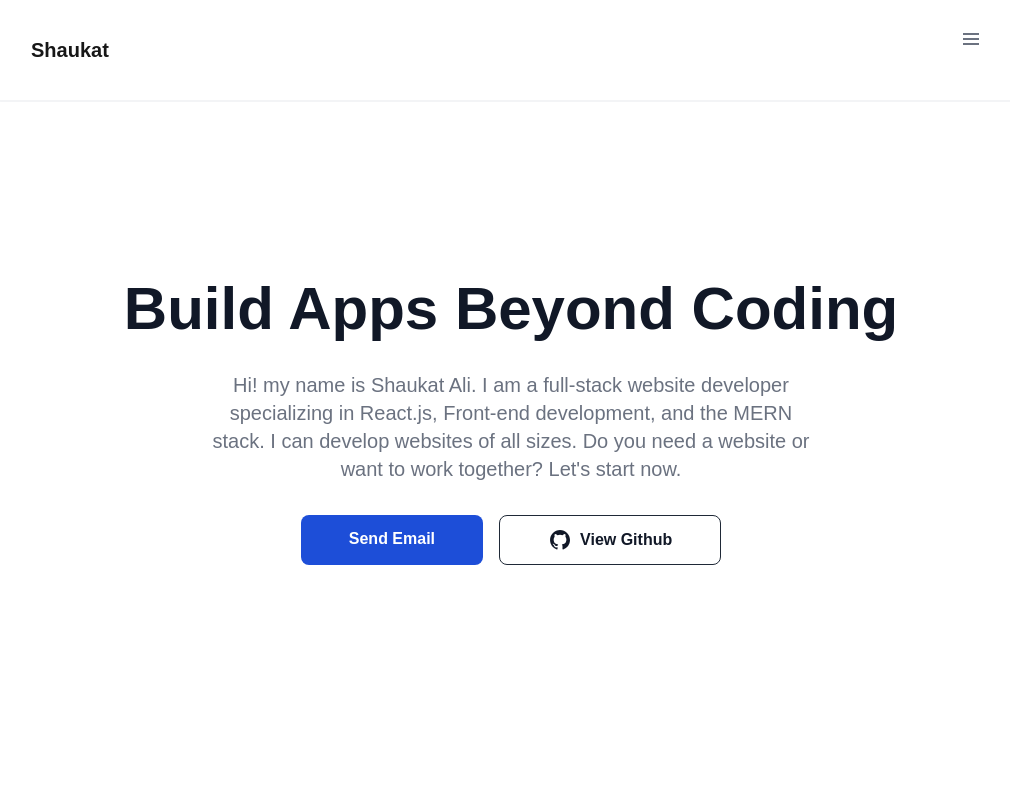
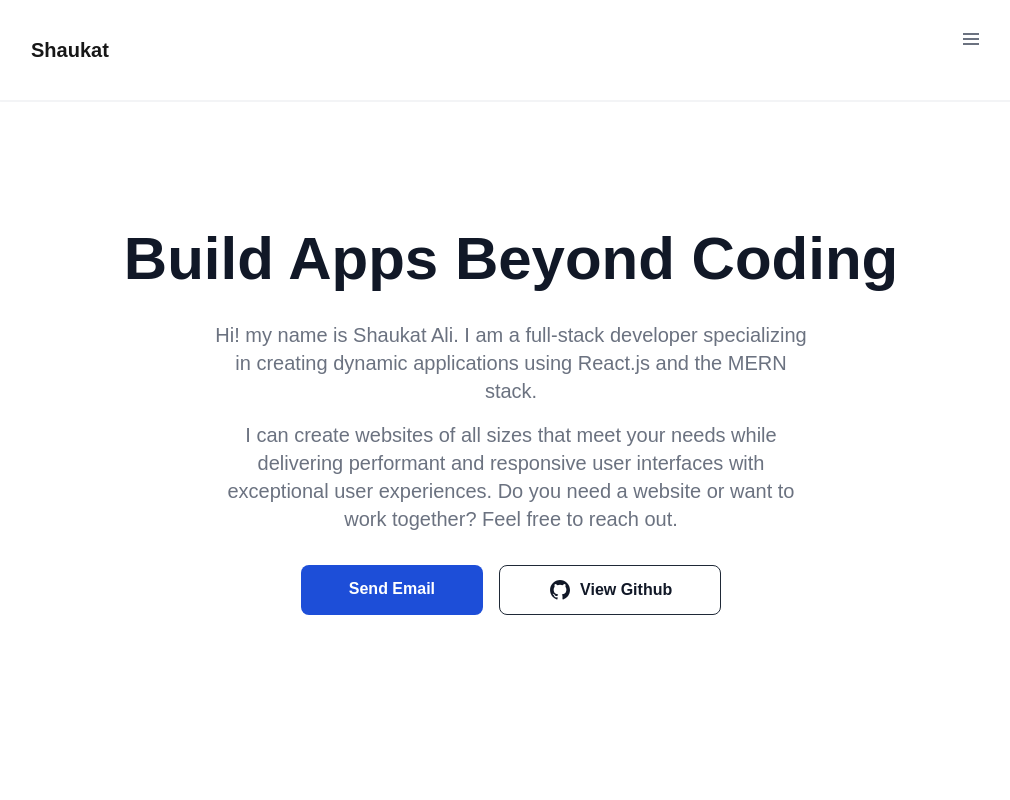
Before and after one commit to Shaukat-AB/next-portfolio, a Next.js app: page / in a window 1280 px wide. Shown: the top 800 px of the page, without its empty margins (129-1139 px from the left). Built offline with nearby package versions, Linux system fonts and the light colour scheme.

Commit message:
Update hero text

```diff
--- a/src/components/hero-section/HeroSection.tsx
+++ b/src/components/hero-section/HeroSection.tsx
@@ -4,14 +4,17 @@ import GithubButton from "./GithubButton";
 const HeroSection = () => {
     return (
         <section className="min-h-[80vh] text-center flex items-center justify-center flex-col mb-16">
-            <h1 className="main-title mb-8">
-                Build Apps Beyond Coding
-            </h1>
+            <h1 className="main-title mb-8">Build Apps Beyond Coding</h1>
+            <p className="mb-4 text-lg font-normal text-gray-500 lg:text-xl sm:px-16 xl:px-48 dark:text-gray-400">
+                Hi! my name is Shaukat Ali. I am a full-stack developer
+                specializing in creating dynamic applications using React.js and
+                the MERN stack.
+            </p>
             <p className="mb-8 text-lg font-normal text-gray-500 lg:text-xl sm:px-16 xl:px-48 dark:text-gray-400">
-                Hi! my name is Shaukat Ali. I am a full-stack website developer
-                specializing in React.js, Front-end development, and the MERN
-                stack. I can develop websites of all sizes. Do you need a
-                website or want to work together? Let's start now.
+                I can create websites of all sizes that meet your needs while
+                delivering performant and responsive user interfaces with
+                exceptional user experiences. Do you need a website or want to
+                work together? Feel free to reach out.
             </p>
             <div className="flex flex-col w-full gap-4 justify-center md:flex-row">
                 <SendEmail />
```
